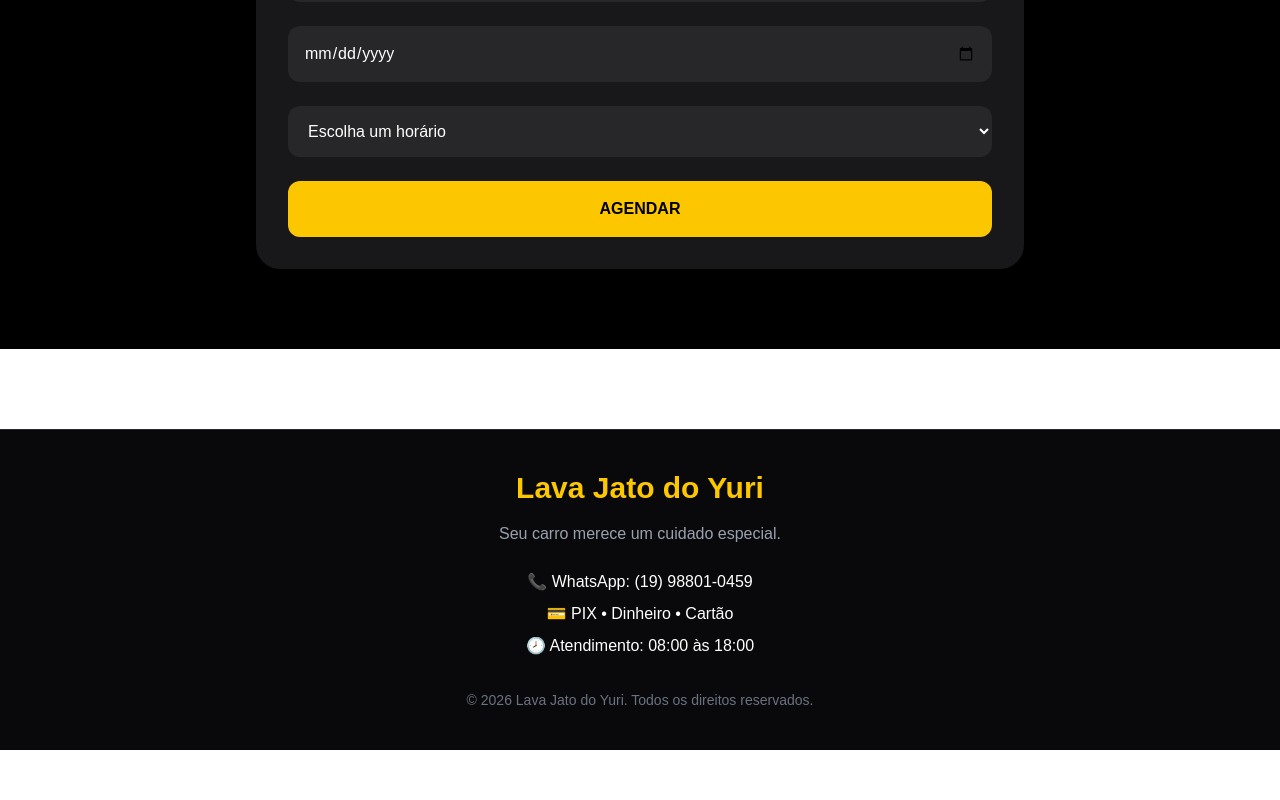
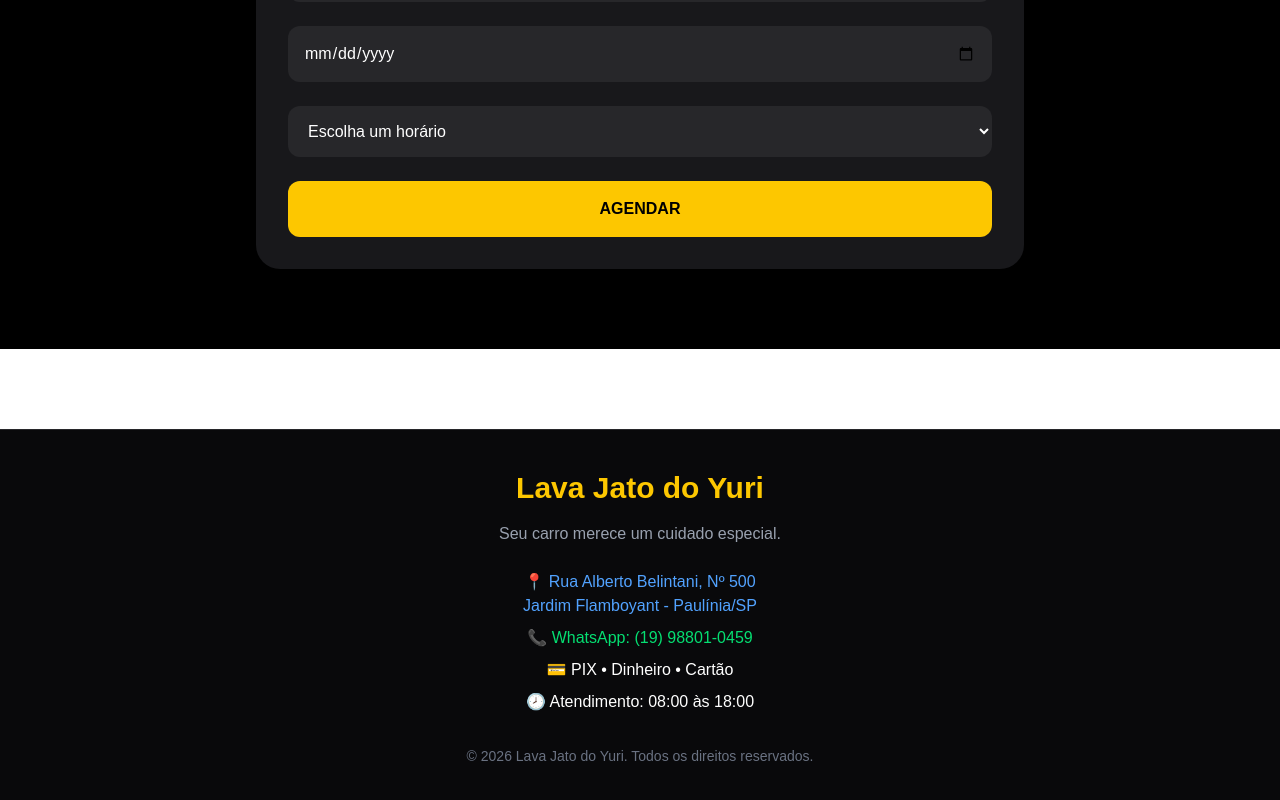
Before and after one commit to yurisilva7777/lava-jato-do-yuri, a Next.js app: page / in a window 1280 px wide. Shown: the part 1813-2613 px from the top of the page. Before the commit the page ends 2563 px from the top, so only its background shows below. Built offline with nearby package versions, Linux system fonts and the light colour scheme.

Commit message:
Adiciona endereço no rodapé

```diff
--- a/components/Footer.tsx
+++ b/components/Footer.tsx
@@ -1,8 +1,12 @@
 export default function Footer() {
   return (
-    <footer className="bg-zinc-950 text-white py-10 mt-20 border-t border-zinc-800">
+    <footer
+      id="contato"
+      className="bg-zinc-950 text-white py-10 mt-20 border-t border-zinc-800"
+    >
       <div className="max-w-6xl mx-auto px-6 text-center">
-        <h2 className="text-2xl md:text-3xl font-bold text-yellow-400">
+
+        <h2 className="text-3xl font-bold text-yellow-400">
           Lava Jato do Yuri
         </h2>
 
@@ -11,7 +15,24 @@ export default function Footer() {
         </p>
 
         <div className="mt-6 space-y-2">
-          <p>📞 WhatsApp: (19) 98801-0459</p>
+          <a
+  href="https://maps.google.com/?q=Rua+Alberto+Belintani,+500,+Jardim+Flamboyant,+Paulínia,+SP"
+    target="_blank"
+    rel="noopener noreferrer"
+    className="block text-blue-400 hover:underline"
+>
+          <p>📍  Rua Alberto Belintani, Nº 500<br />
+    Jardim Flamboyant - Paulínia/SP</p>
+  </a>
+          <a
+            href="https://wa.me/5519988010459"
+            target="_blank"
+            rel="noopener noreferrer"
+            className="block text-green-400 hover:underline"
+          >
+            📞 WhatsApp: (19) 98801-0459
+          </a>
+
           <p>💳 PIX • Dinheiro • Cartão</p>
           <p>🕗 Atendimento: 08:00 às 18:00</p>
         </div>
@@ -19,6 +40,7 @@ export default function Footer() {
         <p className="mt-8 text-sm text-gray-500">
           © 2026 Lava Jato do Yuri. Todos os direitos reservados.
         </p>
+
       </div>
     </footer>
   );
```
